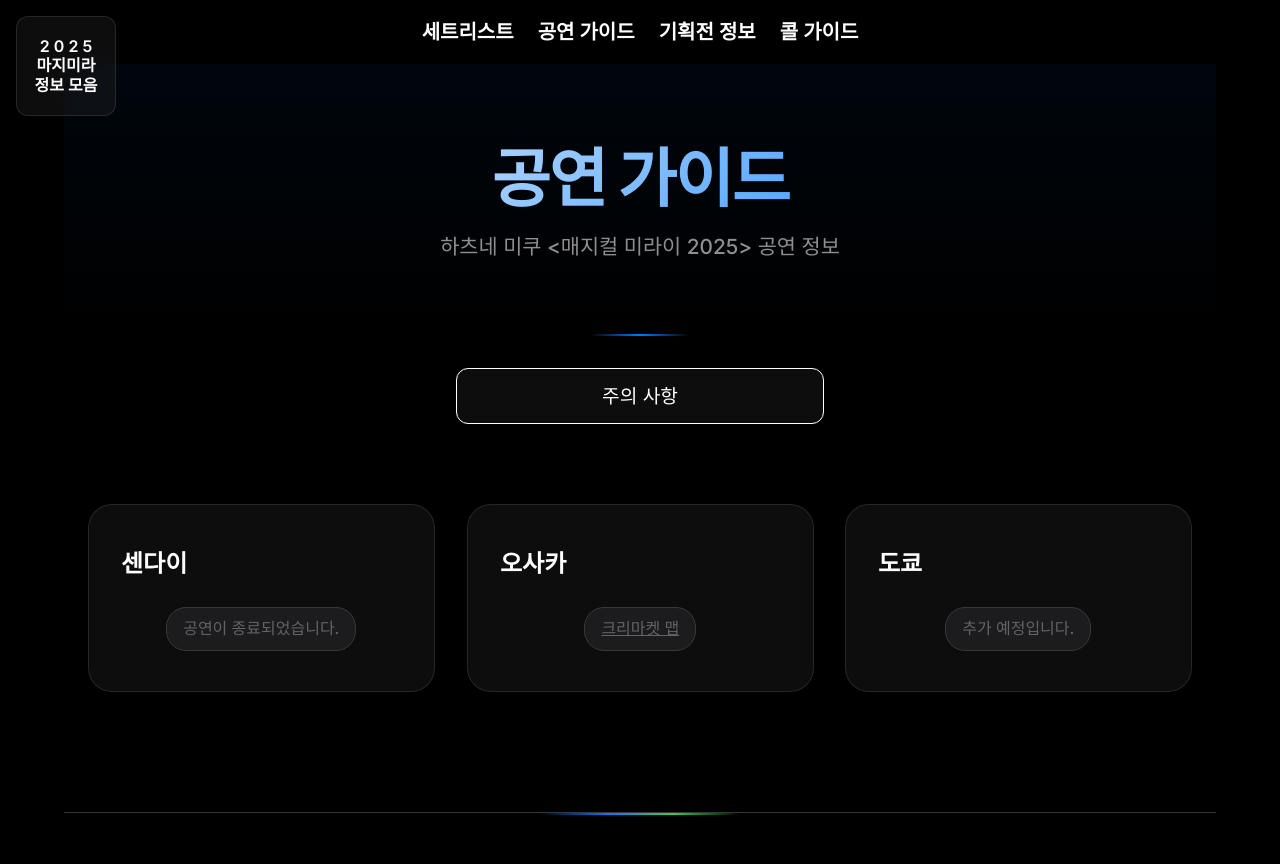
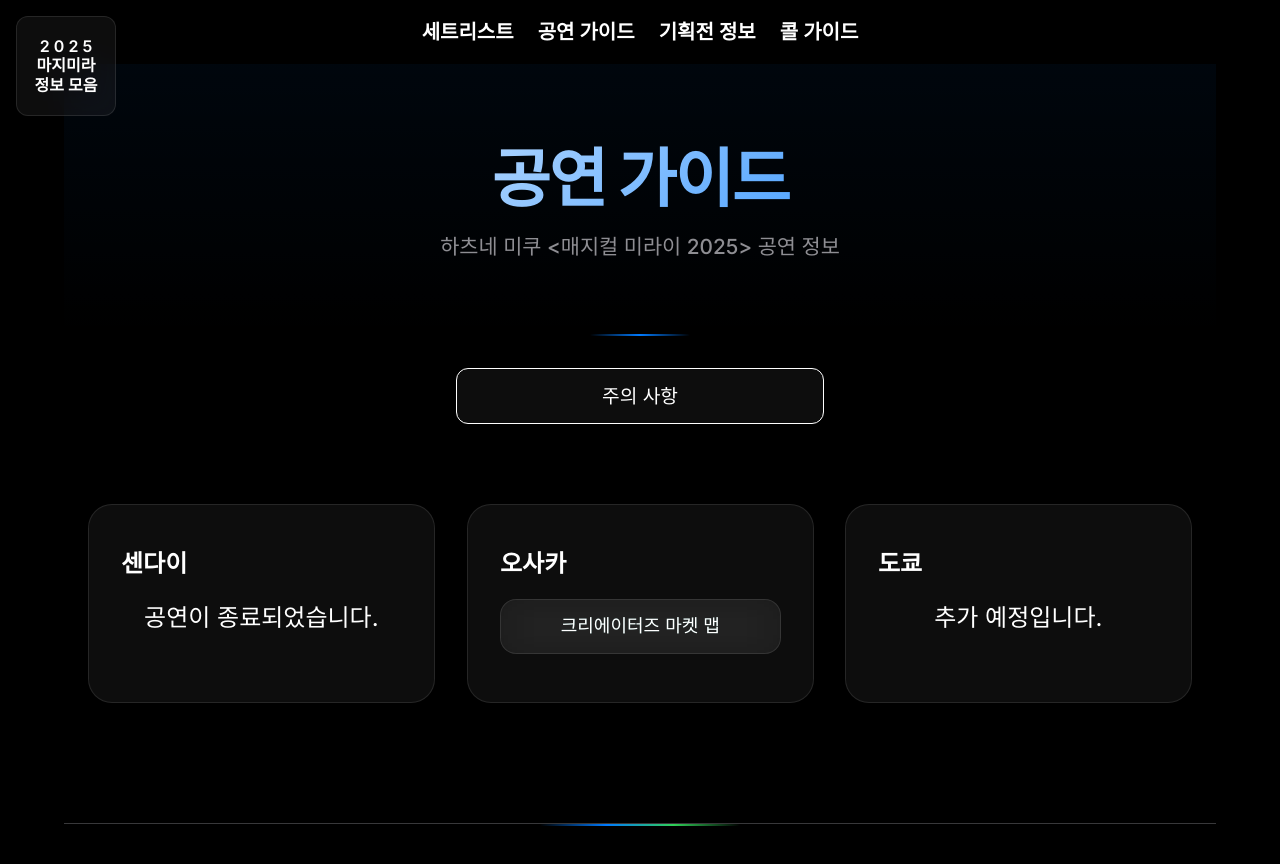
Before and after one commit to kuroka3/MM-Info, a Next.js app: page /concert-guide in a window 1280 px wide. Shown: the top 864 px of the page. Built offline with nearby package versions, Linux system fonts and the light colour scheme; a web font is replaced by a local one.

Commit message:
fix concert guide page

```diff
--- /dev/null
+++ b/src/app/concert-guide/global.css
@@ -0,0 +1,69 @@
+.feature-text {
+  font-size: 1.5rem !important;
+  color: #fff     !important;
+  text-align: center;
+  margin-top: 1rem;
+}
+
+.feature-link {
+  display: block;
+  width: 100%;
+  margin-top: 1rem;
+  padding: 0.75rem 0;
+  font-size: 1.5rem !important;
+  color: #ccc !important;
+  text-align: center;
+  text-decoration: none;
+  background-color: rgba(0, 0, 0, 0.03);
+  border-radius: 8px;
+}
+
+.feature-link:hover {
+  background-color: rgba(0, 0, 0, 0.05);
+}
+
+.glass-effect.map-link {
+  text-decoration: none !important;
+  text-shadow: 0 0 0.3px rgba(57,197,187,0.3);
+  border-radius: 16px !important;
+  overflow: hidden;
+  cursor: pointer;
+  pointer-events: auto !important;
+  transition:
+    box-shadow 0.5s ease 0.2s,
+    text-shadow 0.5s ease 0.2s,
+    transform  0.5s ease 0.2s;
+}
+
+.glass-effect.map-link::before,
+.glass-effect.map-link::after {
+  pointer-events: none !important;
+}
+
+.glass-effect.map-link:hover {
+  box-shadow: 0 0 1px rgba(57,197,187,0.3);
+  text-shadow: 0 0 0.5px rgba(57,197,187,0.5);
+  transform: translateY(-0.5px);
+}
+
+a.map-link {
+  display: inline-block;
+  padding: 0.75rem 0;
+  text-decoration: none !important;
+  border-radius: 16px !important;
+  overflow: hidden;
+  cursor: pointer;
+  transition:
+    box-shadow 0.5s ease 0.2s,
+    text-shadow 0.5s ease 0.2s,
+    transform    0.5s ease 0.2s;
+  box-shadow: 0 0 0px rgba(57,197,187,0);
+  text-shadow: 0 0 0px rgba(57,197,187,0);
+}
+
+a.map-link:hover {
+  box-shadow:    0 0 1px rgba(57,197,187,0.3) !important;
+  text-shadow:   0 0 0.5px rgba(57,197,187,0.5) !important;
+  transform: translateY(-0.5px);
+  text-decoration: none !important;
+}
--- /dev/null
+++ b/src/app/concert-guide/layout.tsx
@@ -0,0 +1,13 @@
+import './global.css'
+
+export const metadata = {
+  title: '공연 가이드',
+}
+
+export default function ConcertGuideLayout({
+  children,
+}: {
+  children: React.ReactNode
+}) {
+  return <>{children}</>
+}
--- a/src/app/concert-guide/page.tsx
+++ b/src/app/concert-guide/page.tsx
@@ -1,7 +1,7 @@
-import Link from 'next/link';
-import type { Metadata } from 'next';
+import Link from 'next/link'
+import type { Metadata } from 'next'
 
-export const metadata: Metadata = { title: '공연 가이드' };
+export const metadata: Metadata = { title: '공연 가이드' }
 
 export default function ConcertGuidePage() {
   return (
@@ -9,7 +9,9 @@
       <header className="header">
         <div className="container header-content">
           <h1 className="header-title">공연 가이드</h1>
-          <p className="header-subtitle">하츠네 미쿠 &lt;매지컬 미라이 2025&gt; 공연 정보</p>
+          <p className="header-subtitle">
+            하츠네 미쿠 &lt;매지컬 미라이 2025&gt; 공연 정보
+          </p>
         </div>
       </header>
 
@@ -25,35 +27,25 @@
         <div className="features-grid">
           <div className="feature-card">
             <h3 className="feature-title">센다이</h3>
-            <div className="feature-list">
-              <div className="date-row">
-                <span className="header-date">공연이 종료되었습니다.</span>
-              </div>
-            </div>
+            <p className="feature-text">공연이 종료되었습니다.</p>
           </div>
+
           <div className="feature-card">
             <h3 className="feature-title">오사카</h3>
-            <div className="feature-list">
-              <div className="date-row">
-                <Link
-                  href="/exhibition-info/osaka/creators-market"
-                  className="header-date"
-                >
-                  크리마켓 맵
-                </Link>
-              </div>
-            </div>
+            <Link
+              href="/exhibition-info/osaka/creators-market"
+              className="glass-effect map-link"
+            >
+              크리에이터즈 마켓 맵
+            </Link>
           </div>
+
           <div className="feature-card">
             <h3 className="feature-title">도쿄</h3>
-            <div className="feature-list">
-              <div className="date-row">
-                <span className="header-date">추가 예정입니다.</span>
-              </div>
-            </div>
+            <p className="feature-text">추가 예정입니다.</p>
           </div>
         </div>
       </section>
     </main>
-  );
+  )
 }
--- a/src/app/globals.css
+++ b/src/app/globals.css
@@ -241,6 +241,30 @@
   text-align: center;
 }
 
+.feature-text {
+  margin-top: 1rem;
+  font-size: 1rem;
+  color: #444;
+  text-align: center;
+}
+
+.feature-link {
+  display: block;
+  width: 100%;
+  margin-top: 1rem;
+  padding: 0.75rem 0;
+  font-size: 1rem;
+  color: #888;
+  text-align: center;
+  text-decoration: none;
+  background-color: rgba(0, 0, 0, 0.03);
+  border-radius: 8px;
+}
+
+.feature-link:hover {
+  background-color: rgba(0, 0, 0, 0.05);
+}
+
 .section-title {
   font-size: clamp(2.5rem, 5vw, 3.5rem);
   font-weight: 800;
@@ -301,15 +325,18 @@
   margin-bottom: 12px;
 }
 
-.header-date {
-  font-size: 1rem;
-  color: var(--text-tertiary);
-  font-weight: 500;
+.header-date,
+.header-date:link,
+.header-date:visited {
+  font-size: 1.1rem;
+  color: var(--text-primary);
+  font-weight: 600;
   padding: 8px 16px;
   background: var(--surface);
   border-radius: 20px;
   display: inline-block;
   border: 1px solid var(--border);
+  text-decoration: none;
 }
 
 /* Song List Styles */
```
